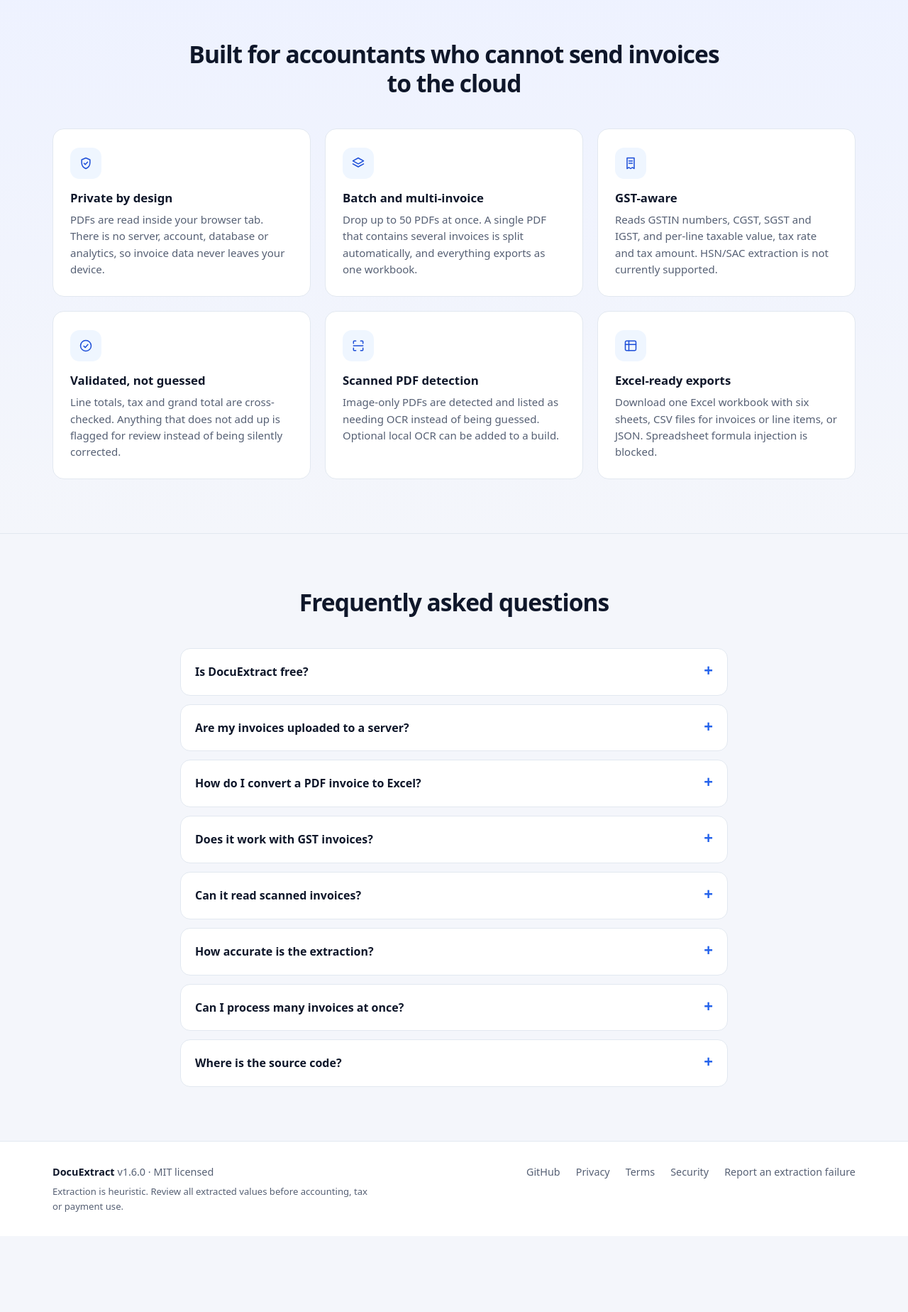
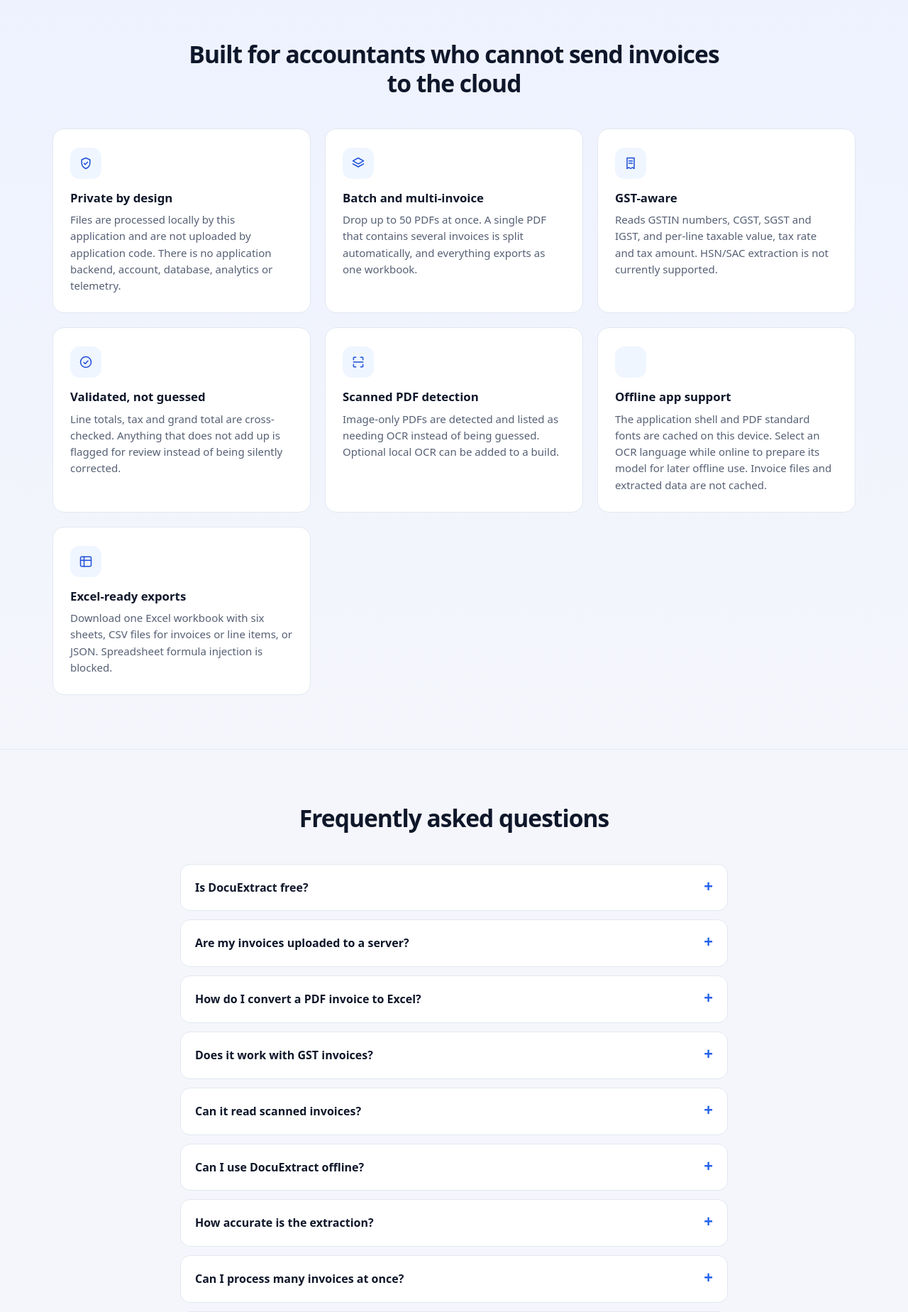
Before and after one commit to MANayab/DocuExtract, a React (Vite) app: page / in a window 1280 px wide. Shown: the part 1603-3451 px from the top of the page at 71% size. Before the commit the page ends 3344 px from the top, so only its background shows below. Built offline with nearby package versions, Linux system fonts and the light colour scheme.

Commit message:
docs(seo): align public claims with offline and privacy behavior

```diff
--- a/src/content/site.ts
+++ b/src/content/site.ts
@@ -12,7 +12,7 @@ export const SITE = {
   h1: 'PDF Invoice to Excel',
   tagline: 'Private, browser-only invoice extraction',
   description:
-    'Convert PDF invoices to Excel, CSV or JSON in your browser. Batch upload, GST-aware, OCR for scans. Free and open source: files never leave your device.',
+    'Convert PDF invoices to Excel, CSV or JSON in your browser. Batch upload, GST-aware, OCR for scans and offline app support. Free and open source. Files are processed locally by this application and are not uploaded by application code.',
   repo: 'https://github.com/MANayab/DocuExtract',
   author: 'MANayab',
   authorUrl: 'https://github.com/MANayab',
@@ -35,7 +35,7 @@ export function features(ocrBundled: boolean): Feature[] {
     {
       id: 'private',
       title: 'Private by design',
-      body: 'PDFs are read inside your browser tab. There is no server, account, database or analytics, so invoice data never leaves your device.',
+      body: 'Files are processed locally by this application and are not uploaded by application code. There is no application backend, account, database, analytics or telemetry.',
     },
     {
       id: 'batch',
@@ -63,6 +63,11 @@ export function features(ocrBundled: boolean): Feature[] {
           title: 'Scanned PDF detection',
           body: 'Image-only PDFs are detected and listed as needing OCR instead of being guessed. Optional local OCR can be added to a build.',
         },
+    {
+      id: 'offline',
+      title: 'Offline app support',
+      body: 'The application shell and PDF standard fonts are cached on this device. Select an OCR language while online to prepare its model for later offline use. Invoice files and extracted data are not cached.',
+    },
     {
       id: 'export',
       title: 'Excel-ready exports',
@@ -122,6 +127,10 @@ export function faqItems(ocrBundled: boolean): FaqItem[] {
         : 'Not in this build. Scanned or image-only PDFs need OCR, which is optional and not bundled here; they are listed as needing OCR instead of being guessed.',
     },
     {
+      q: 'Can I use DocuExtract offline?',
+      a: 'After opening the app online and seeing Offline ready, the application shell and PDF standard fonts are available from this device. Select the OCR language while online to download its model before going offline. Invoice files and extracted data are not stored in the offline cache. Browser storage can be cleared or evicted, so offline use should be checked before relying on it.',
+    },
+    {
       q: 'How accurate is the extraction?',
       a: 'Text PDFs created by accounting software are read most reliably. Each field has a confidence level and every invoice is validated; invoices whose numbers do not reconcile are marked Review. Extraction is heuristic, so verify values before using them for accounting or tax.',
     },
```
